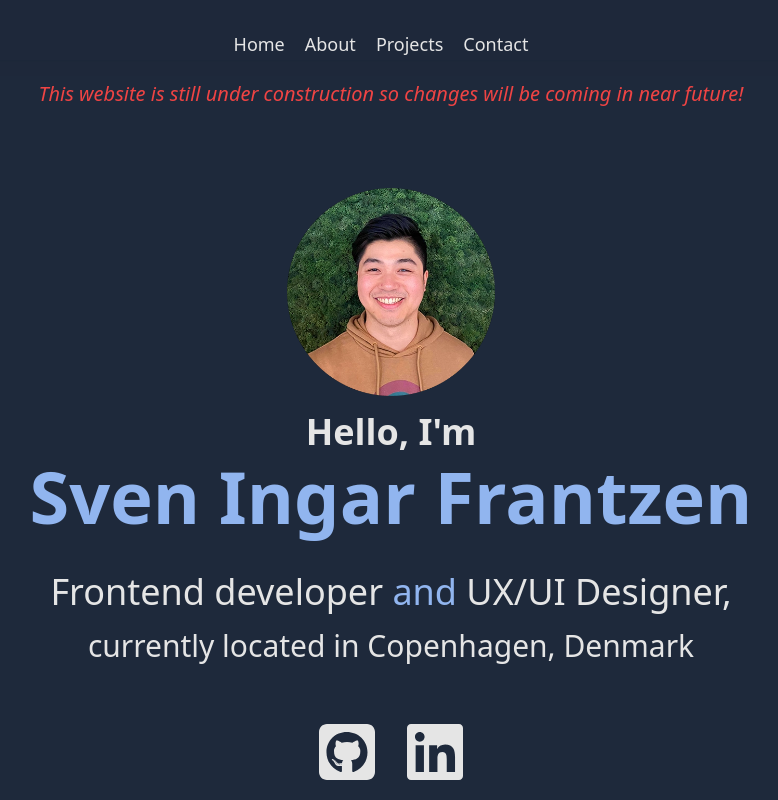
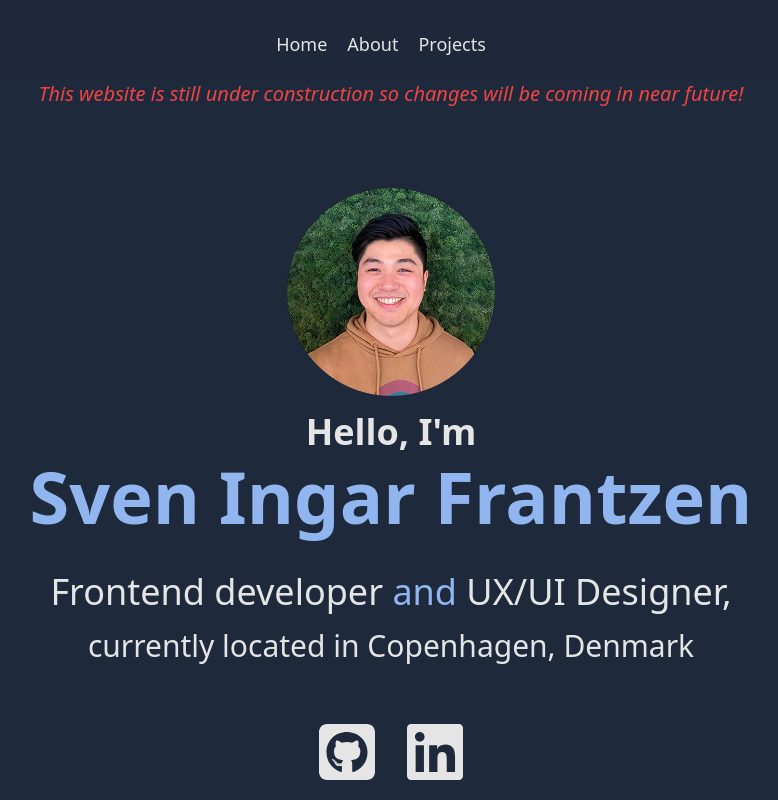
Before and after one commit to svennif/portfolio_new, a Vue app: page /contact in a window 1280 px wide. Shown: the top 800 px of the page, without its empty margins (249-1027 px from the left). Built offline with nearby package versions, Linux system fonts and the light colour scheme.

Commit message:
Changed issues

```diff
--- a/src/components/ContactComponent.vue
+++ b/src/components/ContactComponent.vue
@@ -3,14 +3,13 @@
         <!-- <h1 class="text-4xl text-highlight text-center mt-10 md:mt-28">Contact</h1> -->
         <div class="flex flex-col md:flex-row justify-center mt-10 md:mt-28">
             <div class="flex-1 mx-auto w-full">
-                <h2 class="text-2xl text-highlight text-center mt-10">Check out my socials!</h2>
+                <!-- <h2 class="text-2xl text-highlight text-center mt-10">Check out my socials!</h2>
                 <div class="mx-auto w-full flex mt-5 gap-4 justify-center">
                     <a href="https://github.com/svennif" target="_blank"><font-awesome-icon class="mx-auto" icon="fa-brands fa-square-github" :style="{ color: 'white' }" size="4x" alt="GitHub"/></a>
-                    <!-- <a href="https://www.instagram.com/svenni1245/" target="_blank"><font-awesome-icon class="mx-auto" icon="fa-brands fa-square-instagram" :style="{ color: 'white' }" size="4x" alt="Instagram"/></a> -->
+                    <a href="https://www.instagram.com/svenni1245/" target="_blank"><font-awesome-icon class="mx-auto" icon="fa-brands fa-square-instagram" :style="{ color: 'white' }" size="4x" alt="Instagram"/></a>
                     <a href="https://www.linkedin.com/in/sven-ingar-frantzen-45bb26161/" target="_blank"><font-awesome-icon class="mx-auto" icon="fa-brands fa-linkedin" :style="{ color: 'white' }" size="4x" alt="Linkedin"/></a>
-                </div>
+                </div> -->
             </div>
-            <!-- <div class="flex-2">Test 2</div> -->
         </div>
     </div>
 </template>
--- a/src/components/HomeComponent.vue
+++ b/src/components/HomeComponent.vue
@@ -1,5 +1,5 @@
 <template>
-    <div id="home" class="mx-auto h-screen w-100">
+    <div id="home" class="mx-auto h-100 md:h-screen w-100">
         <p class="text-center mt-20 text-red-500 text-xl"><i>This website is still under construction so changes will be coming in near future!</i></p>
         <div class="mt-24 md:mt-20">
             <img class="mx-auto w-52" :src="portrait_image" alt="Portrait of Sven Ingar" />
--- a/src/components/common/NavbarComponent.vue
+++ b/src/components/common/NavbarComponent.vue
@@ -13,7 +13,7 @@
                         <RouterLink class="menu-link mr-5 text-lg/8 text-neutral-200 hover:text-highlight" to="/projects">Projects</RouterLink>
                     </li>
                     <li>
-                        <RouterLink class="menu-link mr-5 text-lg/8 text-neutral-200 hover:text-highlight" to="/contact">Contact</RouterLink>
+                        <!-- <RouterLink class="menu-link mr-5 text-lg/8 text-neutral-200 hover:text-highlight" to="/contact">Contact</RouterLink> -->
                     </li>
                 </ul>
             </div>
```
